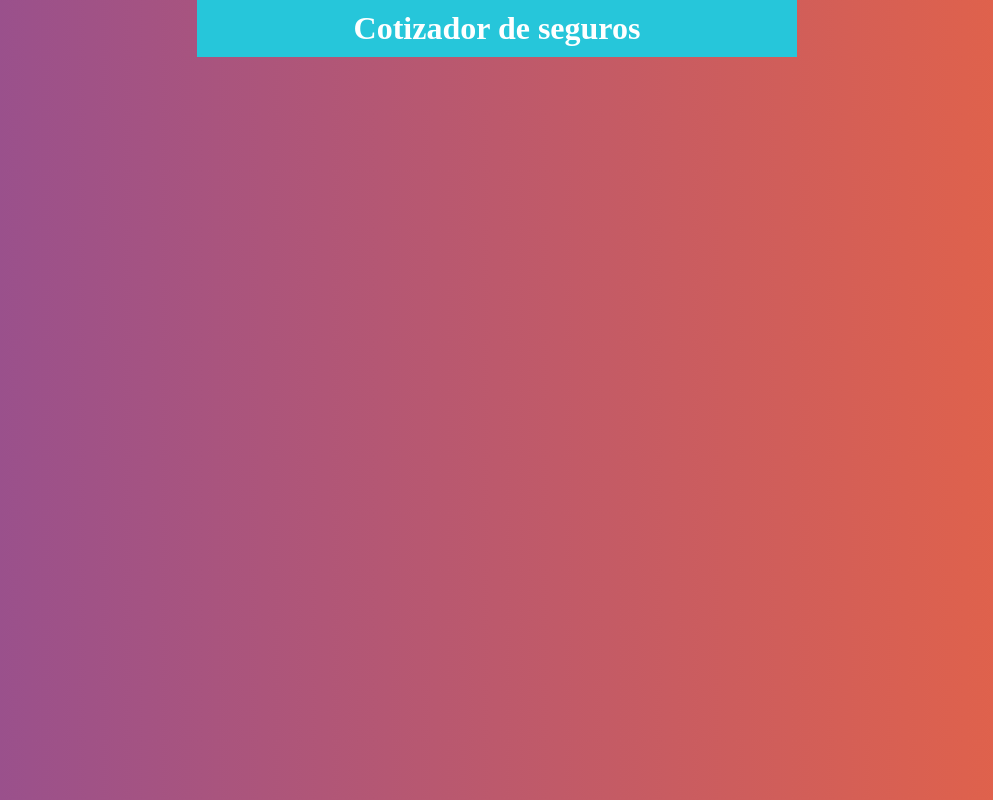
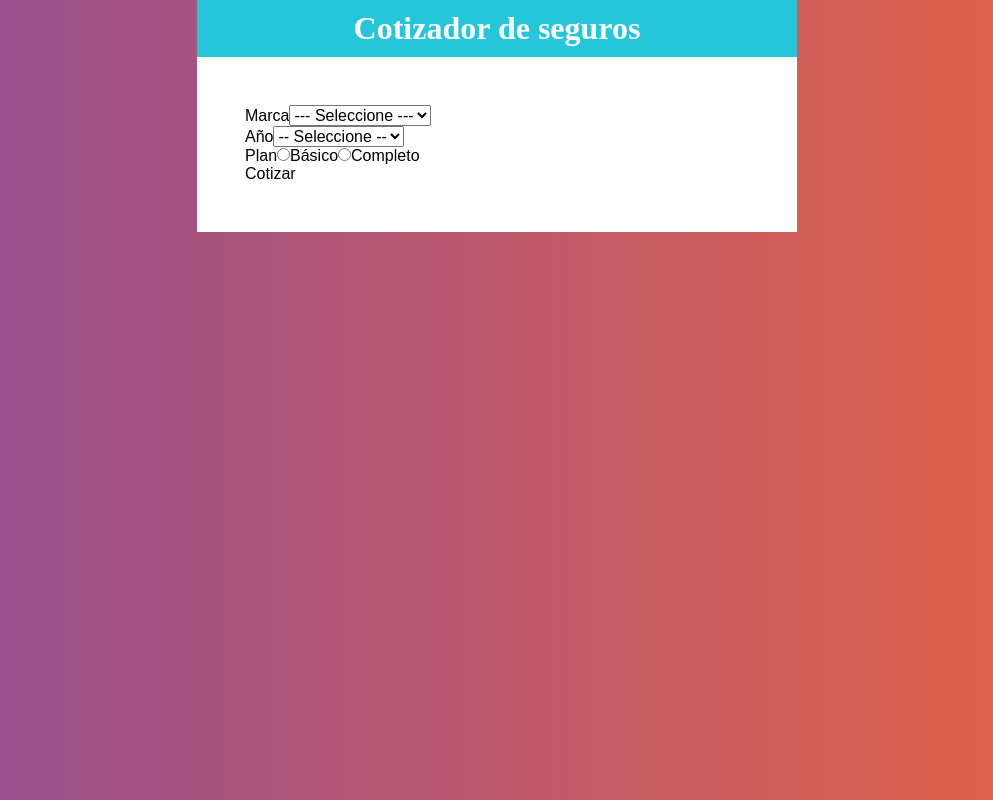
Before and after one commit to jmgomez1986/Udemy.React.La.Guia.Completa.Hooks.Redux.Context-, a React (Create React App) app in the folder proyectos/04_cotizador/: page / in a window 1280 px wide. Shown: the whole page, without its empty margins (143-1136 px from the left). Built offline with nearby package versions, Linux system fonts and the light colour scheme.

Commit message:
Seccion 7: PROYECTO: Cotizador de Seguro de Automovil / Clase 89: Creando el Formulario

```diff
--- a/proyectos/04_cotizador/src/App.js
+++ b/proyectos/04_cotizador/src/App.js
@@ -1,10 +1,16 @@
 import React from 'react';
+import styled from '@emotion/styled';
 import Header from './components/Header'
-import styled from '@emotion/styled';
+import Formulario from './components/Formulario'
 
 const Contenedor = styled.div`
   max-width: 600px;
   margin: 0 auto;
+`;
+
+const ContenedorFormulario = styled.div`
+  background-color: #ffffff;
+  padding: 3rem;
 `;
 
 function App() {
@@ -13,6 +19,13 @@
       <Header
         titulo="Cotizador de seguros"
       />
+
+      <ContenedorFormulario>
+        <Formulario
+
+        />
+      </ContenedorFormulario>
+
     </Contenedor>
   );
 }
--- /dev/null
+++ b/proyectos/04_cotizador/src/components/Formulario.js
@@ -0,0 +1,45 @@
+import React from "react";
+
+const Formulario = () => {
+  return (
+    <form>
+      <div>
+        <label>Marca</label>
+        <select>
+          <option value="">--- Seleccione ---</option>
+          <option value="american">American</option>
+          <option value="europeo">Europeo</option>
+          <option value="asiatico">Asiatico</option>
+        </select>
+      </div>
+
+      <div>
+        <label>Año</label>
+        <select>
+          <option value="">-- Seleccione --</option>
+          <option value="2021">2021</option>
+          <option value="2020">2020</option>
+          <option value="2019">2019</option>
+          <option value="2018">2018</option>
+          <option value="2017">2017</option>
+          <option value="2016">2016</option>
+          <option value="2015">2015</option>
+          <option value="2014">2014</option>
+          <option value="2013">2013</option>
+          <option value="2012">2012</option>
+        </select>
+      </div>
+
+      <div>
+        <label>Plan</label>
+        <input type="radio" name="plan" value="baico" />
+        Básico
+        <input type="radio" name="plan" value="completo" />
+        Completo
+      </div>
+      <buttom type="buttom">Cotizar</buttom>
+    </form>
+  );
+};
+
+export default Formulario;
```
